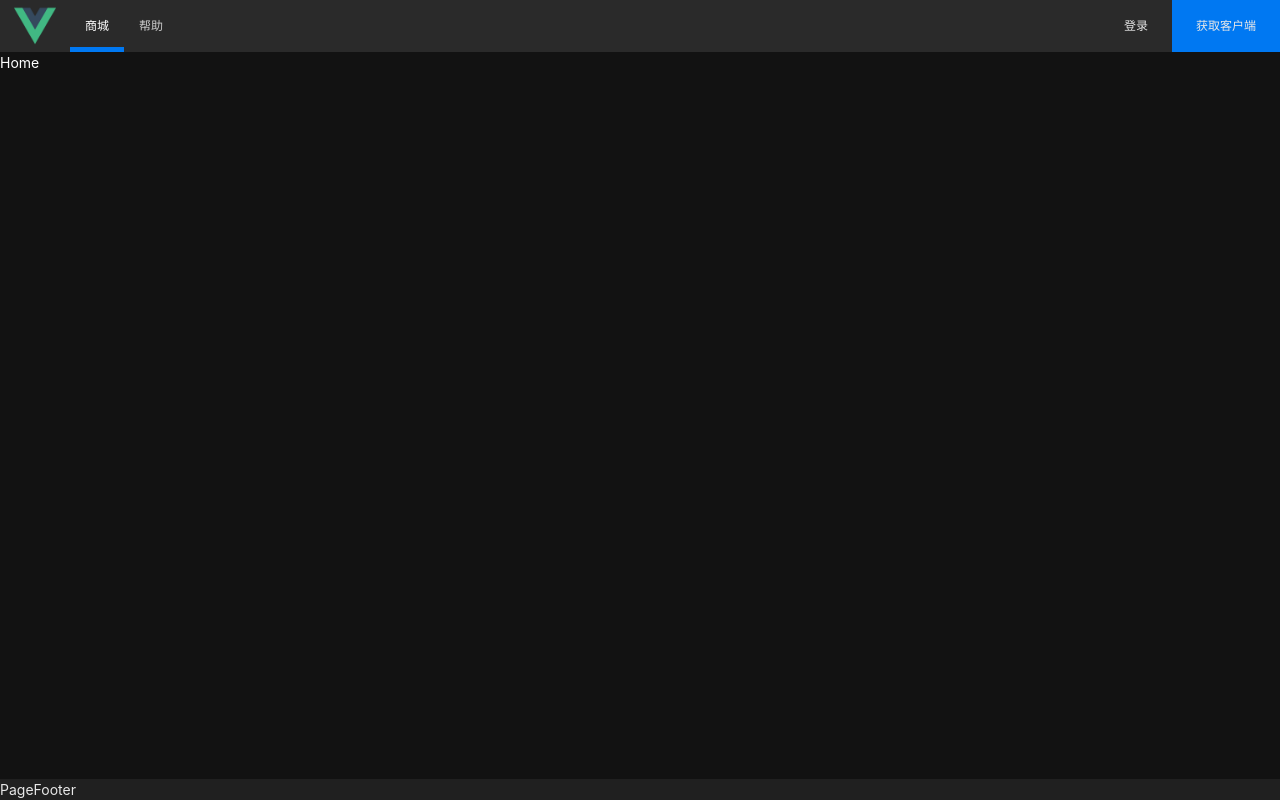
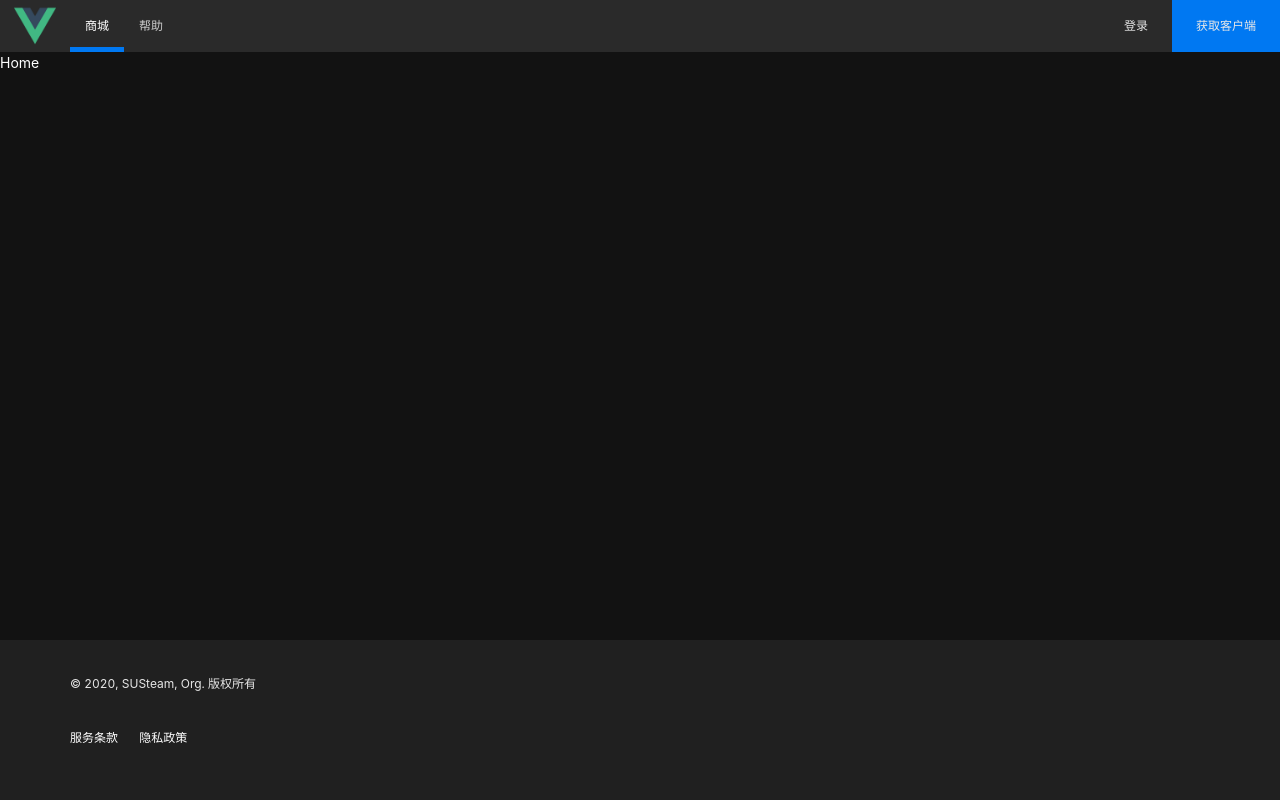
Before and after one commit to SUSTech-OOAD-2020FALL-SUSTeam/SUSTeamFrontend, a Vue app: page / in a window 1280 px wide. Built offline with nearby package versions, Linux system fonts and the light colour scheme.

Commit message:
feature: add PageFooter

```diff
--- a/src/components/PageFooter.vue
+++ b/src/components/PageFooter.vue
@@ -1,5 +1,17 @@
 <template>
-  <footer>PageFooter</footer>
+  <footer>
+    <div class="copyright">
+      © 2020, SUSteam, Org. 版权所有
+    </div>
+    <div class="legal">
+      <router-link to="/termsofservice">
+        服务条款
+      </router-link>
+      <router-link to="/privacypolicy">
+        隐私政策
+      </router-link>
+    </div>
+  </footer>
 </template>
 
 <script lang="ts">
@@ -16,6 +28,32 @@ export default Vue.extend({
 footer {
   color: #e7e7e7;
   background-color: #202020;
+  padding: 1em 1.5em;
+}
+
+.copyright {
+  font-size: 0.75rem;
+  padding: 1.5em 0;
+}
+
+.legal {
+  padding: 1.5em 0;
+  font-size: 0.75rem;
+  a {
+    margin-right: 1.5em;
+    color: white;
+    transition: color .2s;
+
+    &:hover {
+      color: #0078f2
+    }
+  }
+}
+
+@media (min-width: 1024px) {
+  footer {
+    padding: 1.25em 5em 2.5em;
+  }
 }
 
 </style>
```
